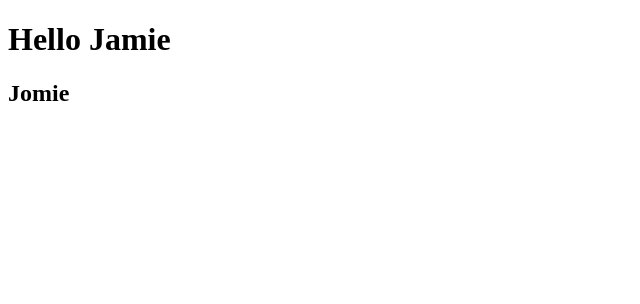
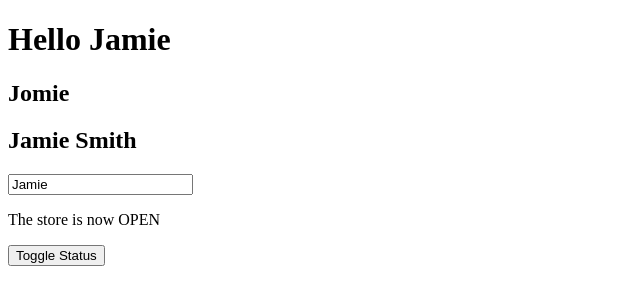
Before and after one commit to piggypiggyyoinkyoink/experimentation, a SvelteKit app in the folder svelte/: page / in a window 1280 px wide. Shown: the top 304 px of the page, without its empty margins (0-640 px from the left). Built offline with nearby package versions, Linux system fonts and the light colour scheme.

Commit message:
cool reactivity stuff with $state()

```diff
--- a/svelte/src/lib/components/Header.svelte
+++ b/svelte/src/lib/components/Header.svelte
@@ -1,9 +1,10 @@
 <script>
-    let {name} = $props();
+    let {name, fakeName=null} = $props(); //fakeName has a default value null, so is an optional parameter
 </script>
 
 <h1>Hello {name}</h1>
 <h2>{name.replaceAll("a", "o") }</h2>
+<p>{fakeName}</p>
 <style>
 
 </style>
--- a/svelte/src/routes/+page.svelte
+++ b/svelte/src/routes/+page.svelte
@@ -1,6 +1,31 @@
 <script>
-    import Header from "$lib/components/Header.svelte" //convention is upper case
-    let name = "Jamie"
+    import Header from "$lib/components/Header.svelte"; //convention is upper case
+    let name = $state("Jamie"); //sveltelicious way of setting default value to a prop
+    let fullName = $derived(name + " " + "Smith") //fullName is derived from name, i.e. updates whenever the value of name changes
+
+    let status = $state("OPEN");
+
+    function toggleStatus(){
+        status = status === "OPEN"? "CLOSED" : "OPEN"; //toggles status between open and closed
+    }
 </script>
 
 <Header {name}/>
+<h2>{fullName}</h2>
+
+<input type = "text" bind:value={name} /> <!-- variable name is auto updated to take the current value of the text field - awesome :) Can also bind variables to html elements -->
+<p>The store is now {status}</p>
+<button onclick={toggleStatus}>Toggle Status</button>
+<!--
+
+Alternative:
+<button {onclick}>Toggle Status</button>
+Note: requires function in <script> to be called onclick() -> probably not ideal if you want multiple onclicks, but makes sense for small, simple modular components
+
+Alternative 2:
+<button onclick = {()=>{
+    status = status === "OPEN"? "CLOSED" : "OPEN";  //same as above, but with arrow function
+}}>Toggle Status</button
+>
+
+-->
```
